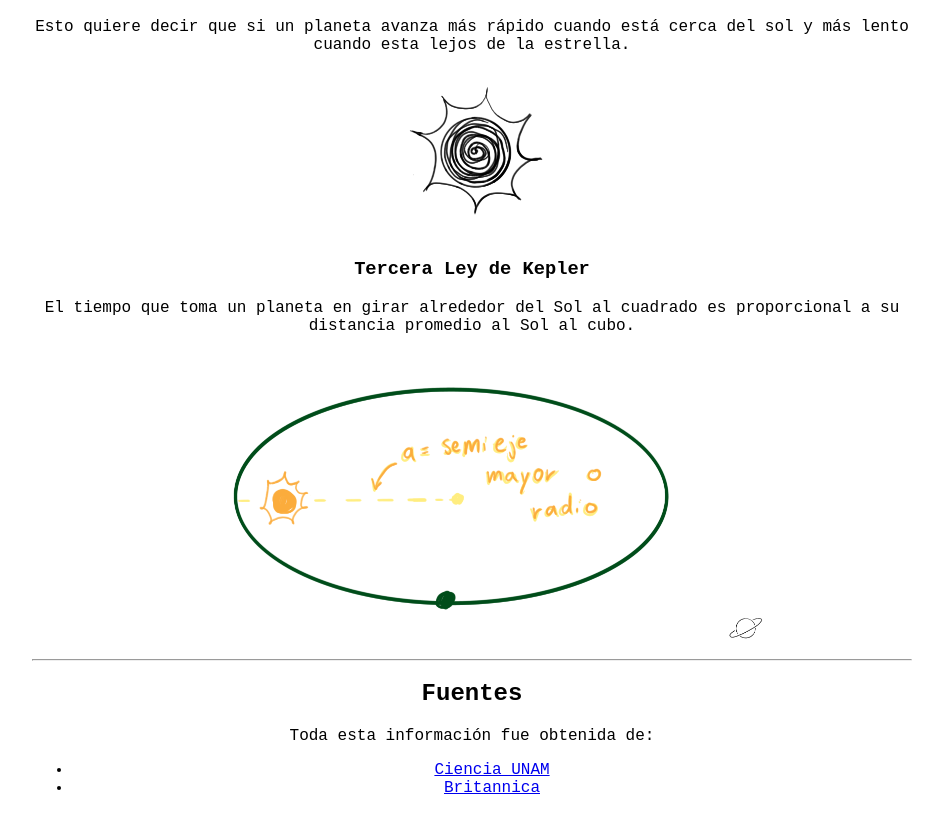
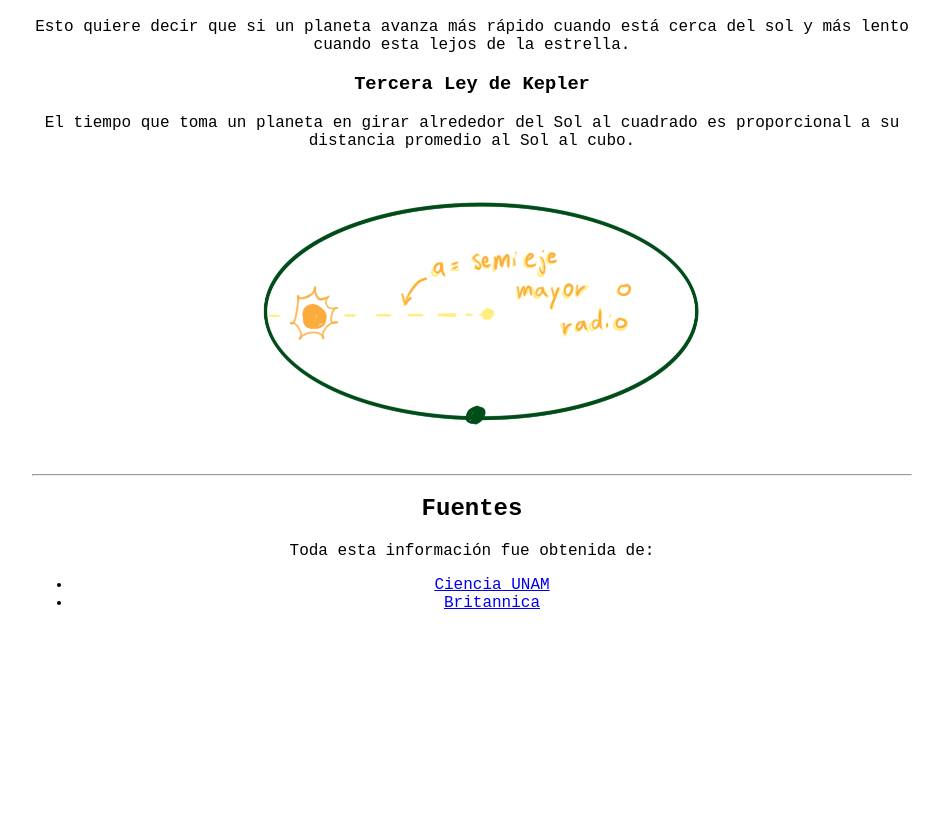
Before and after one commit to AleTheSaurus/Web-Kepler, a plain HTML site: page index.html in a window 1280 px wide. Shown: the part 1832-2645 px from the top of the page, without its empty margins (168-1111 px from the left). After the commit the page ends 2460 px from the top, so only its background shows below. Drawn offline with Linux system fonts and the light colour scheme.

Commit message:
Update index.html

```diff
--- a/index.html
+++ b/index.html
@@ -47,17 +47,17 @@ WGLMakie.activate!() -->
             <h3> Primera Ley de Kepler </h3>
                 <p> Los planetas giran alrededor del Sol en una órbita en forma de elipse, y el Sol está en uno de los focos de la elipse </p>
                 <img src="imagenes/ley1.png">
-                <img src="imagenes/sep1.png">
+              <!--  <img src="imagenes/sep1.png">-->
             <h3> Segunda Ley de Kepler </h3>
                 <p> Si imaginamos una linea que une al planeta y al Sol, y esta va coloreando la elipse de la órbita conforme el planeta gira,
                 entonces esa área pintada siempre será del mismo tamaño si medimos un tiempo determinado, sin importar donde empieze el planeta. </p>
                 <img src="imagenes/ley2.png">
                 <p> Esto quiere decir que si un planeta avanza más rápido cuando está cerca del sol y más lento cuando esta lejos de la estrella. </p>
-                <img src="imagenes/sep2.png">
+              <!--  <img src="imagenes/sep2.png">-->
             <h3> Tercera Ley de Kepler </h3>
             <p> El tiempo que toma un planeta en girar alrededor del Sol al cuadrado es proporcional a su distancia promedio al Sol al cubo. </p>
             <img src="imagenes/ley3.png">
-            <img src="imagenes/sep3.png" width="50" >
+            <!--<img src="imagenes/sep3.png" width="50" >-->
         <hr>
         <h2 text-align:left> Fuentes </h2>
             <p> Toda esta información fue obtenida de: </p>
```
